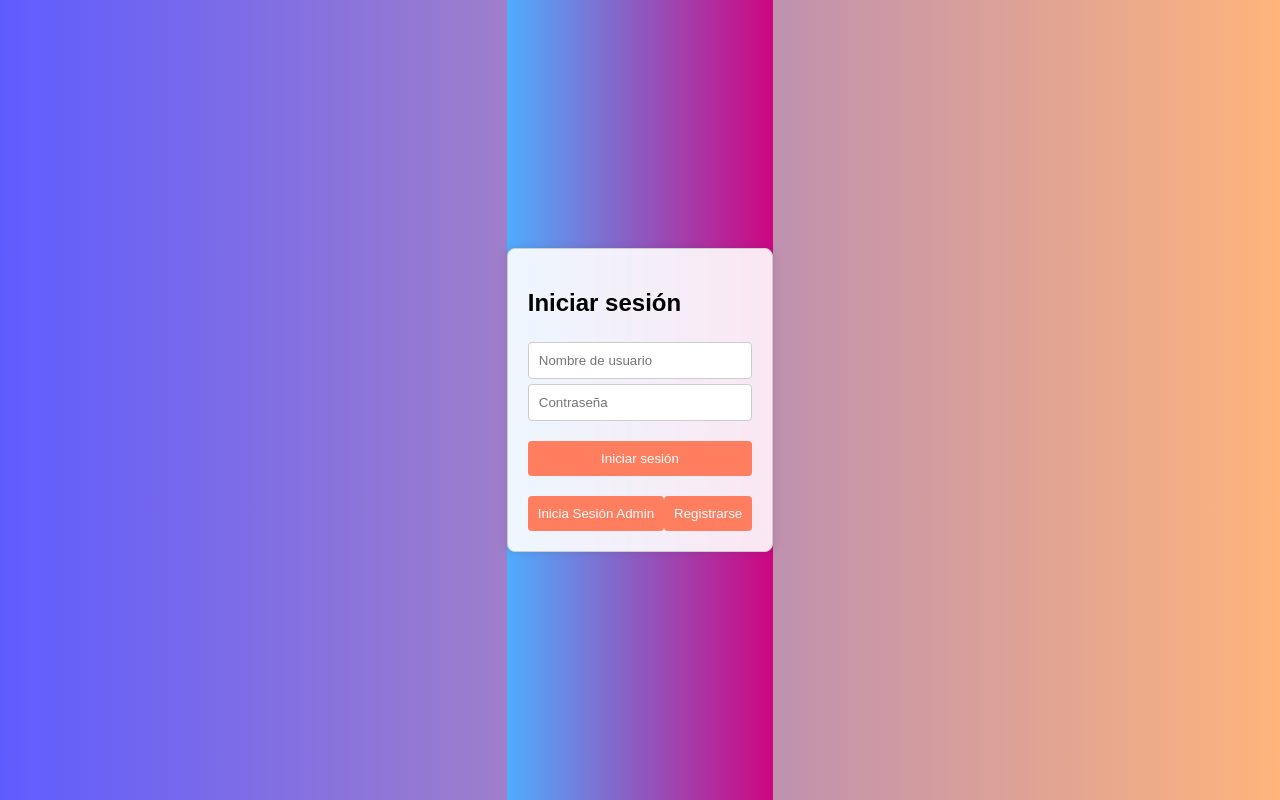
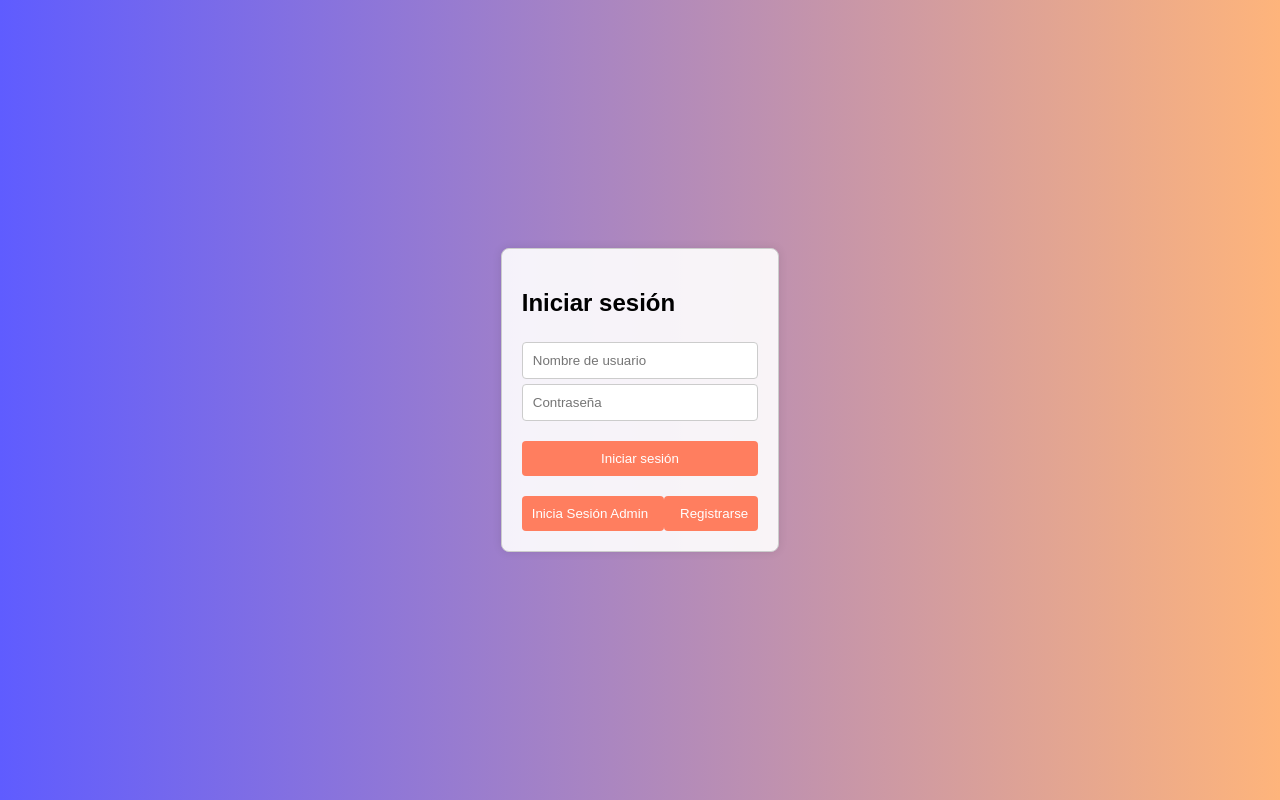
Before and after one commit to mati-ml/JSX-PP, a React (Create React App) app in the folder proyecto-final/: page /login in a window 1280 px wide. Built offline with nearby package versions, Linux system fonts and the light colour scheme.

Commit message:
Cambio de login + arreglo error de diseno

```diff
--- a/proyecto-final/src/pages/Login.css
+++ b/proyecto-final/src/pages/Login.css
@@ -3,6 +3,7 @@ body {
   margin: 0;
   padding: 0;
   font-family: Arial, sans-serif;
+  background: linear-gradient(to right, #4facfe, #ce0681);
 }
 
 .login-container {
@@ -11,7 +12,7 @@ body {
   justify-content: center;
   align-items: center;
   height: 100vh;
-  background: linear-gradient(to right, #4facfe, #ce0681);
+
 }
 
 .header-text {
@@ -29,3 +30,10 @@ body {
   box-shadow: 0 0 10px rgba(0, 0, 0, 0.1);
   background-color: rgba(255, 255, 255, 0.9);
 }
+#boton-admin{
+  padding-right: 1rem;
+}
+#register{
+  padding-left: 1rem;
+
+}
--- a/proyecto-final/src/pages/Login.js
+++ b/proyecto-final/src/pages/Login.js
@@ -34,6 +34,9 @@ function Login({ onLoginSuccess }) {
       }
 
       const data = await response.json();
+      if (data.user_role == "admin") {
+        throw new Error("Usuario no autorizado");
+      }
       document.cookie = `user_role=${data.user_role}; path=/`;
       onLoginSuccess(data);
       console.info('Inicio de sesión exitoso.');
@@ -75,12 +78,12 @@ function Login({ onLoginSuccess }) {
           </button>
         </form>
         <Link to="/loginadmin">
-          <button>
+          <button id="boton-admin">
             Inicia Sesión Admin
           </button>
         </Link>
         <Link to="/register">
-          <button>
+          <button id="register">
             Registrarse
           </button>
         </Link>
--- a/proyecto-final/src/pages/LoginAdmin.js
+++ b/proyecto-final/src/pages/LoginAdmin.js
@@ -74,7 +74,7 @@ function LoginAdmin({ onLoginSuccess }) {
             disabled={isLoading}
           />
           {error && <p className="error">{error}</p>}
-          <button type="submit" disabled={isLoading}>
+          <button type="submit" disabled={isLoading} id="boton-admin">
             {isLoading ? "Cargando..." : "Iniciar sesión"}
           </button>
         </form>
```
